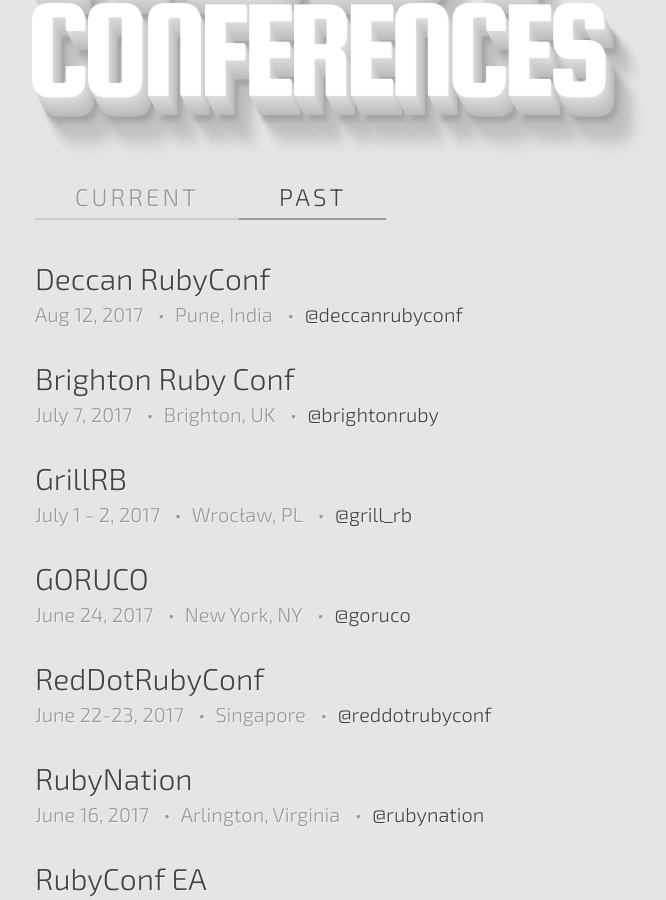
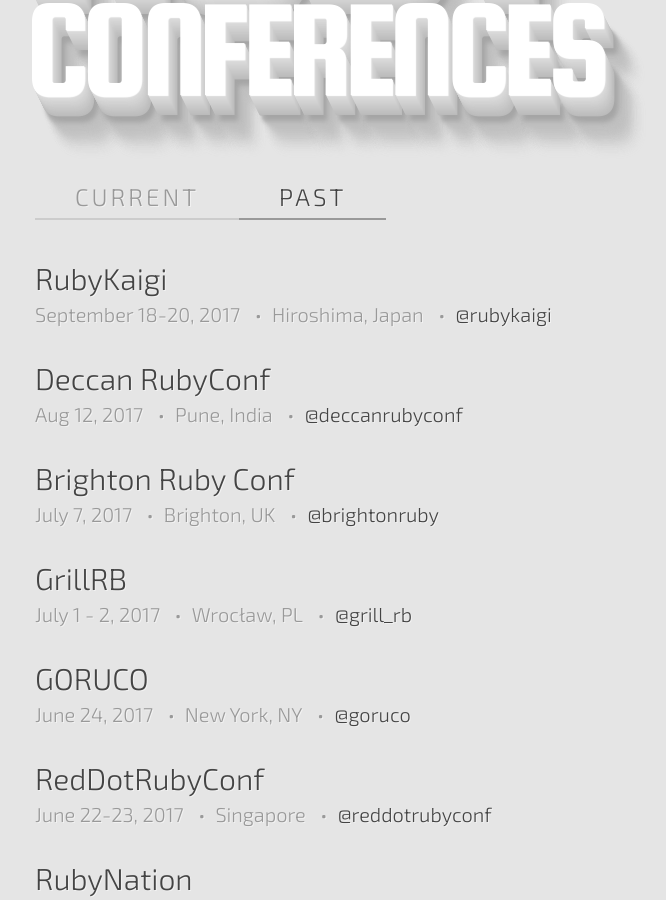
Before and after one commit to ruby-conferences/ruby-conferences.github.io, a Jekyll site: the page built from past/index.html, in a window 1280 px wide and 900 px high, scrolled down 302 px. Shown: the whole window, without its empty margins (205-871 px from the left). Built offline with Jekyll 4.4.1, drawn with Linux system fonts in a browser that asks for light colours.

Commit message:
Move finished RubyKaigi to past file, don't remove it.

```diff
--- a/_data/past.yml
+++ b/_data/past.yml
@@ -931,3 +931,9 @@
   dates: "Aug 12, 2017"
   url: http://www.deccanrubyconf.org/
   twitter: deccanrubyconf
+
+- name: RubyKaigi
+  location: Hiroshima, Japan
+  dates: "September 18-20, 2017"
+  url: http://rubykaigi.org/2017
+  twitter: rubykaigi
```
